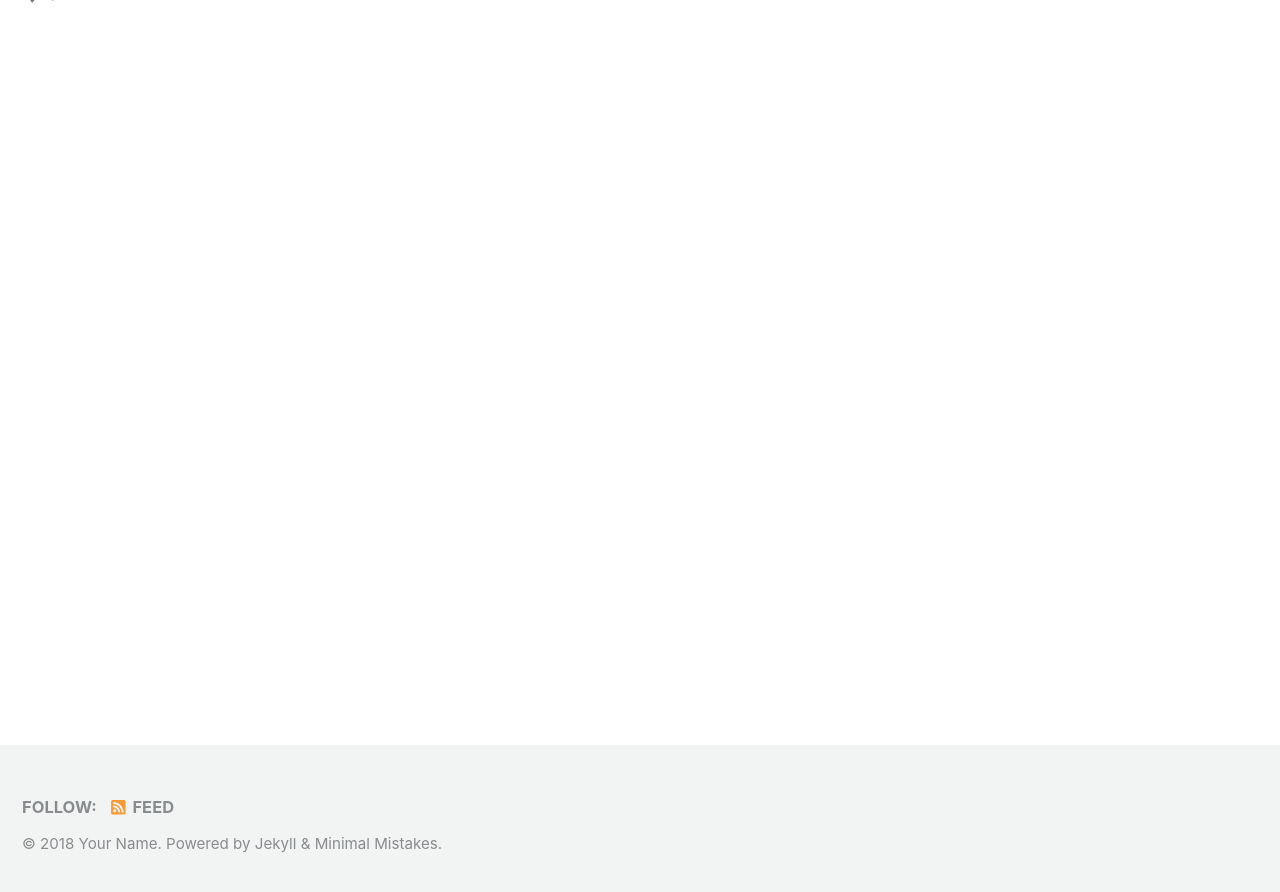
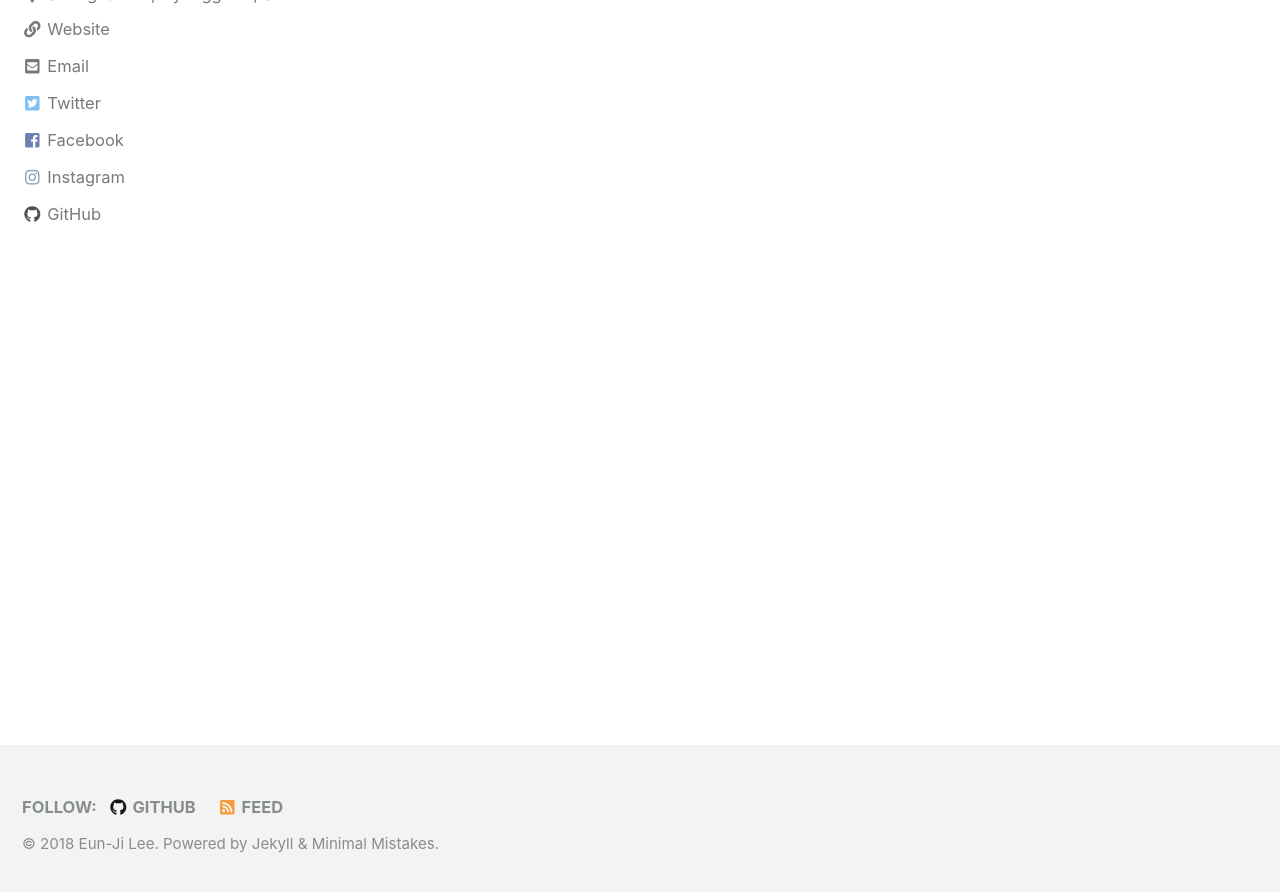
Before and after one commit to YoungestSalon/SlackBot_Menu, a Jekyll site: the page built from index.html, in a window 1280 px wide and 900 px high, scrolled down 253 px. Shown: the top 892 px of the window. Built offline with Jekyll 4.4.1, drawn with Linux system fonts in a browser that asks for light colours; nearby versions of some CDN libraries; the list of posts is cut into pages by our own code; some of the changed text lies outside the part shown.

Commit message:
second commit : edit _config.yml

```diff
--- a/_config.yml
+++ b/_config.yml
@@ -16,10 +16,10 @@ minimal_mistakes_skin    : "default" # "air", "aqua", "contrast", "dark", "dirt"
 
 # Site Settings
 locale                   : "en-US"
-title                    : "Site Title"
+title                    : "YoungestSalon's Blog"
 title_separator          : "-"
-name                     : "Your Name"
-description              : "An amazing website."
+name                     : "Eun-Ji Lee"
+description              : "Data Science Portfolio"
 url                      : # the base hostname & protocol for your site e.g. "https://mmistakes.github.io"
 baseurl                  : # the subpath of your site, e.g. "/blog"
 repository               : # GitHub username/repo-name e.g. "mmistakes/minimal-mistakes"
@@ -100,24 +100,24 @@ analytics:
 
 # Site Author
 author:
-  name             : "Your Name"
+  name             : "Eun-Ji Lee"
   avatar           : # path of avatar image, e.g. "/assets/images/bio-photo.jpg"
-  bio              : "I am an amazing person."
-  location         : "Somewhere"
-  email            :
-  uri              :
+  bio              : "Data Science Portfolio"
+  location         : "Seongnam-si, Gyunggi-do, South Korea"
+  email            : "youngestsalon@gmail.com"
+  uri              : "https://brunch.co.kr/@youngestsalon"
   home             : # null (default), "absolute or relative url to link to author home"
   bitbucket        :
   codepen          :
   dribbble         :
   flickr           :
-  facebook         :
+  facebook         : "https://www.facebook.com/YoungestSalon/"
   foursquare       :
-  github           :
+  github           : "https://github.com/YoungestSalon"
   gitlab           :
   google_plus      :
   keybase          :
-  instagram        :
+  instagram        : "https://www.instagram.com/canknow_/"
   lastfm           :
   linkedin         : # "john-doe-12345678" (the last part of your profile url, e.g. https://www.linkedin.com/in/john-doe-12345678)
   pinterest        :
@@ -125,7 +125,7 @@ author:
   stackoverflow    : # "123456/username" (the last part of your profile url, e.g. https://stackoverflow.com/users/123456/username)
   steam            : # "steamId" (the last part of your profile url, e.g. https://steamcommunity.com/id/steamId/)
   tumblr           :
-  twitter          :
+  twitter          : "https://twitter.com/youngestsalon"
   vine             :
   weibo            :
   xing             :
@@ -269,3 +269,11 @@ defaults:
       comments: # true
       share: true
       related: true
+
+  # _pages
+  - scope:
+      path: ""
+      type: pages
+    values:
+      layout: single
+      author_profile: true
```
